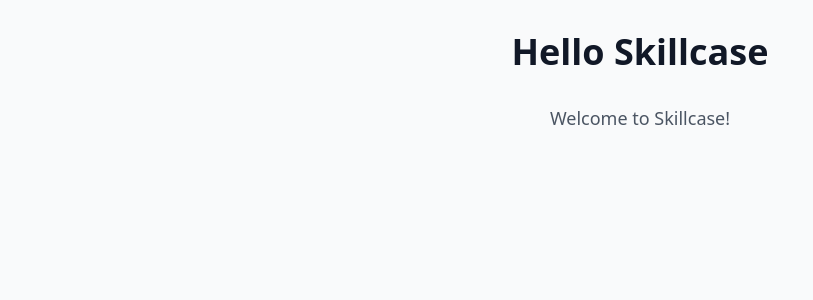
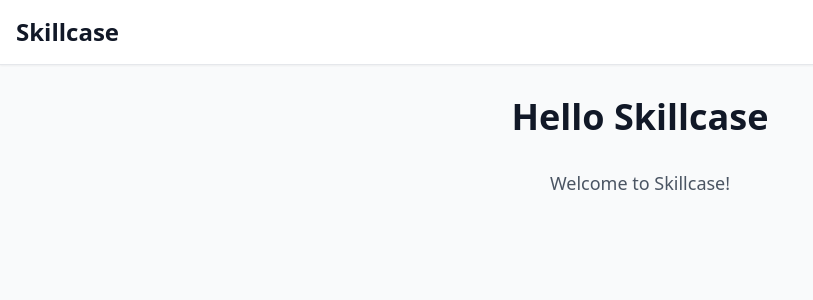
Before and after one commit to luebbertevan/skillcase, a React (Vite) app: page / in a window 1280 px wide. Shown: the top 300 px of the page, without its empty margins (0-813 px from the left). Built offline with nearby package versions, Linux system fonts and the light colour scheme.

Commit message:
M2 header and file structure

```diff
--- a/src/App.tsx
+++ b/src/App.tsx
@@ -1,10 +1,12 @@
 import { BrowserRouter as Router, Routes, Route } from "react-router-dom";
 import { routes } from "./routes";
+import Header from "./components/Header";
 
 function App() {
 	return (
 		<Router>
 			<div className="min-h-screen bg-gray-50">
+				<Header />
 				<main className="container mx-auto px-4 py-8">
 					<h1 className="text-4xl font-bold text-center text-gray-900 mb-8">
 						Hello Skillcase
--- /dev/null
+++ b/src/components/Header.tsx
@@ -0,0 +1,11 @@
+const Header = () => {
+	return (
+		<header className="bg-white shadow-sm border-b border-gray-200">
+			<div className="container mx-auto px-4 py-4">
+				<h1 className="text-2xl font-bold text-gray-900">Skillcase</h1>
+			</div>
+		</header>
+	);
+};
+
+export default Header;
```
Also changed, not shown: 2 other files (tests, documents, lock files or other folders).
